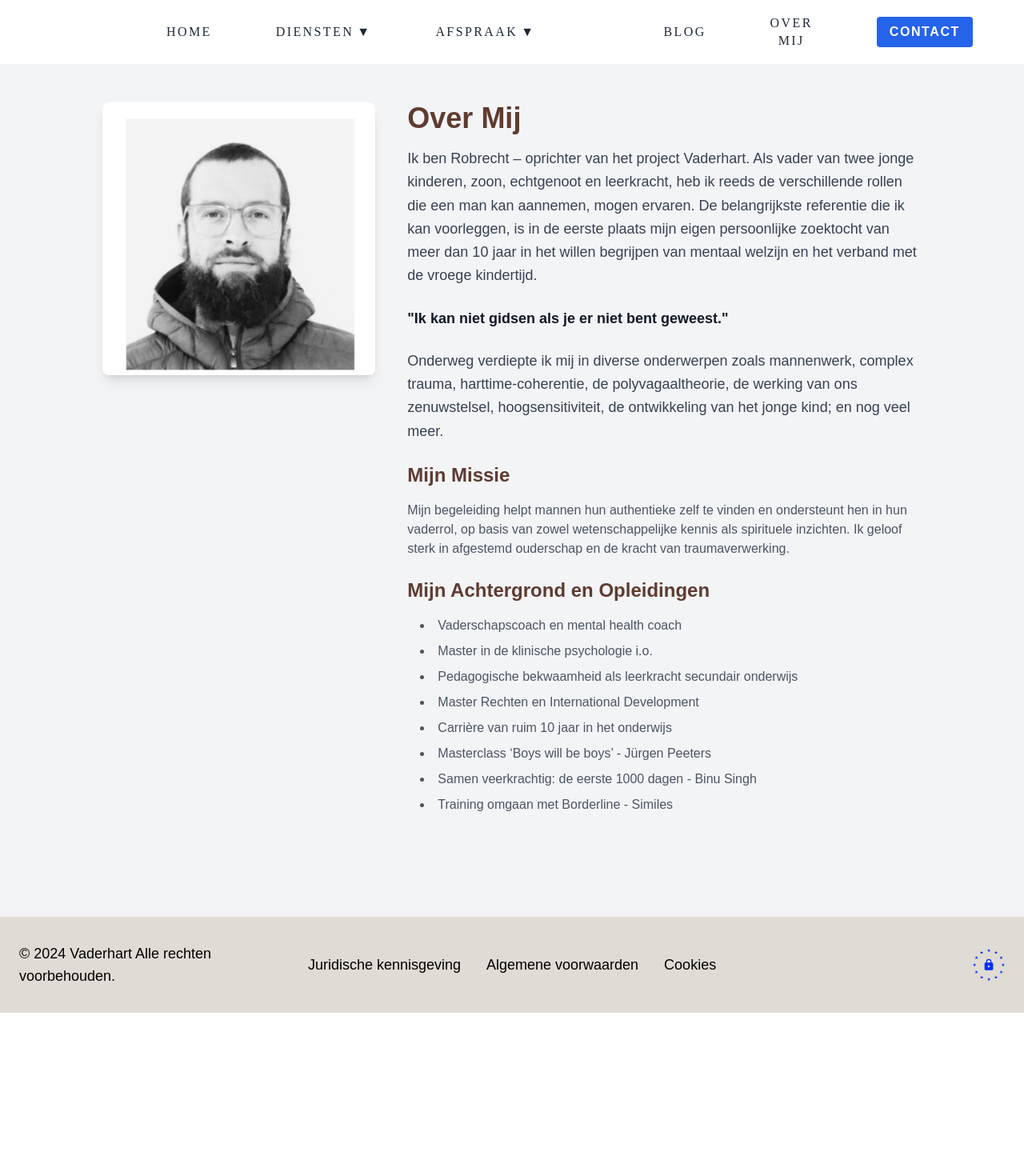
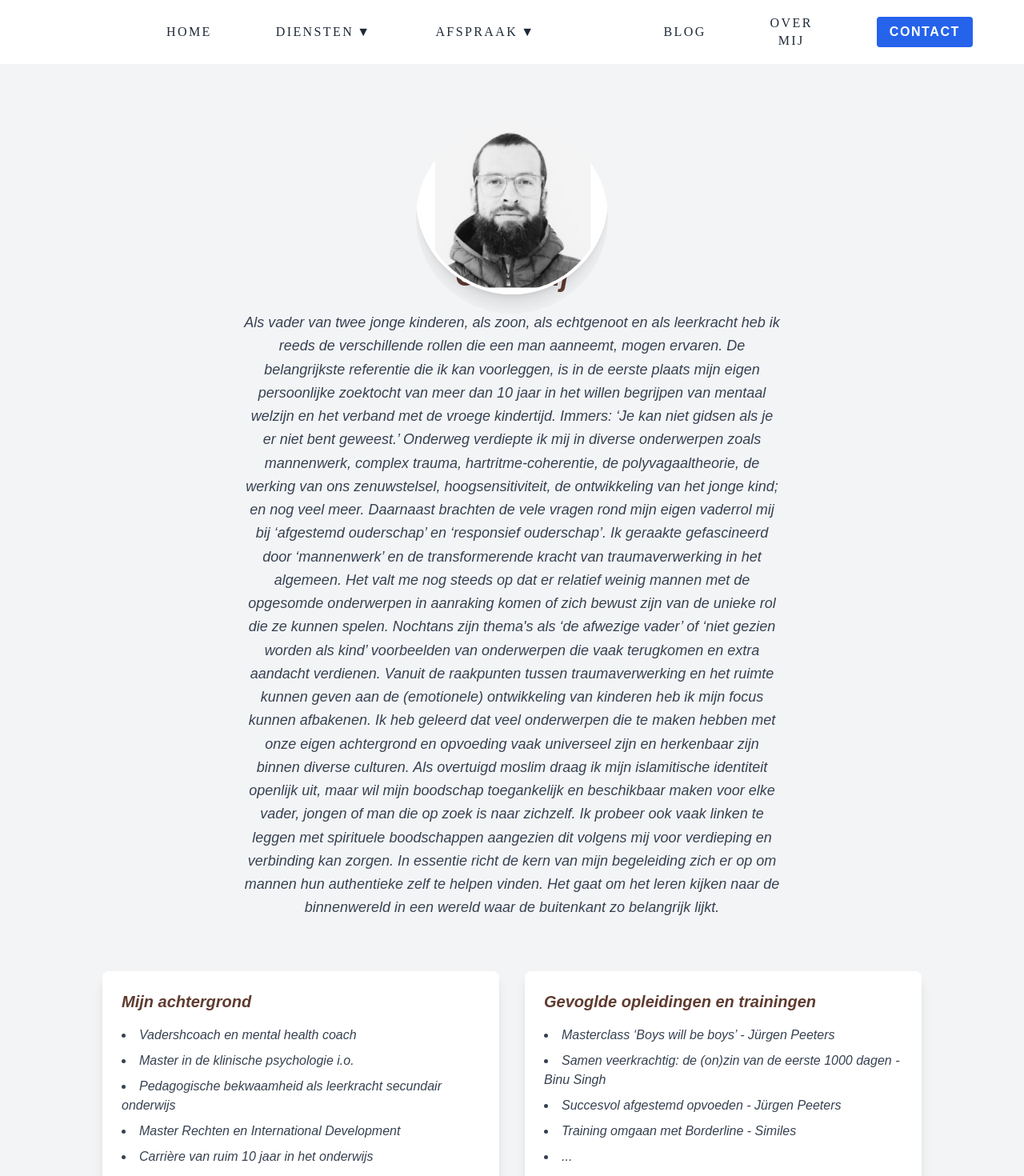
Before and after one commit to mosisgaye/father, a Next.js app: page /about in a window 1280 px wide. Shown: the top 1470 px of the page at 80% size. Before the commit the page ends 1266 px from the top, so only its background shows below. Built offline with nearby package versions, Linux system fonts and the light colour scheme.

Commit message:
Description des modifications

```diff
--- a/app/about/page.tsx
+++ b/app/about/page.tsx
@@ -1,67 +1,126 @@
-'use client'
-import React from 'react';
-import { motion } from 'framer-motion';
+"use client";
+import React from "react";
+import { motion } from "framer-motion";
 
 const About: React.FC = () => {
   return (
-    <section className="bg-gray-100 py-32 px-6">
-      <div className="container mx-auto max-w-screen-lg flex flex-col md:flex-row items-center md:items-start">
-
+    <section className="bg-gray-100 py-32 px-6 relative">
+      <div className="container mx-auto max-w-screen-lg text-center">
         {/* Profile Image */}
         <motion.div
-          initial={{ opacity: 0, x: -20 }}
-          animate={{ opacity: 1, x: 0 }}
+          initial={{ opacity: 0, scale: 0.9 }}
+          animate={{ opacity: 1, scale: 1 }}
           transition={{ duration: 0.8 }}
-          className="w-full md:w-1/3 mb-8 md:mb-0"
+          className="relative inline-block w-40 h-40 md:w-60 md:h-60 mb-6 mx-auto"
+          style={{
+            marginBottom: "-50px", // Immersion partielle de l'image dans le texte
+          }}
         >
           <img
             src="/images/profil.jpg" // Replace with the path to your profile photo
             alt="Robrecht"
-            className="w-full h-auto rounded-lg shadow-lg"
+            className="rounded-full shadow-xl border-4 border-white object-cover w-full h-full"
+            style={{
+              clipPath: "circle(50% at 50% 60%)",
+            }}
           />
         </motion.div>
 
-        {/* Content Section */}
-        <motion.div
-          initial={{ opacity: 0, x: 20 }}
-          animate={{ opacity: 1, x: 0 }}
-          transition={{ duration: 0.8 }}
-          className="w-full md:w-2/3 pl-0 md:pl-10"
+        {/* Title */}
+        <motion.h2
+          initial={{ opacity: 0, y: -20 }}
+          animate={{ opacity: 1, y: 0 }}
+          transition={{ duration: 0.8, delay: 0.2 }}
+          className="text-4xl font-bold text-[#5f3b2f] mb-6 italic"
         >
-          <h2 className="text-4xl font-bold text-[#5f3b2f] mb-4">Over Mij</h2>
-          <p className="text-lg text-gray-700 mb-6 leading-relaxed">
-            Ik ben Robrecht – oprichter van het project Vaderhart. Als vader van twee jonge kinderen, zoon, echtgenoot en leerkracht, heb ik reeds de verschillende rollen die een man kan aannemen, mogen ervaren. De belangrijkste referentie die ik kan voorleggen, is in de eerste plaats mijn eigen persoonlijke zoektocht van meer dan 10 jaar in het willen begrijpen van mentaal welzijn en het verband met de vroege kindertijd.
-          </p>
-          <p className="text-lg font-semibold text-gray-900 mb-6 leading-relaxed">
-            "Ik kan niet gidsen als je er niet bent geweest."
-          </p>
-          <p className="text-lg text-gray-700 mb-6 leading-relaxed">
-            Onderweg verdiepte ik mij in diverse onderwerpen zoals mannenwerk, complex trauma, harttime-coherentie, de polyvagaaltheorie, de werking van ons zenuwstelsel, hoogsensitiviteit, de ontwikkeling van het jonge kind; en nog veel meer.
-          </p>
+          Over Mij
+        </motion.h2>
 
-          {/* Background and Mission */}
-          <div className="text-gray-600 mb-6">
-            <h3 className="text-2xl font-semibold text-[#5f3b2f] mb-4">Mijn Missie</h3>
-            <p className="mb-4">
-              Mijn begeleiding helpt mannen hun authentieke zelf te vinden en ondersteunt hen in hun vaderrol, op basis van zowel wetenschappelijke kennis als spirituele inzichten. Ik geloof sterk in afgestemd ouderschap en de kracht van traumaverwerking.
-            </p>
-          </div>
+        {/* Text Content */}
+        <motion.p
+          initial={{ opacity: 0, y: 20 }}
+          animate={{ opacity: 1, y: 0 }}
+          transition={{ duration: 0.8, delay: 0.4 }}
+          className="text-gray-700 text-lg italic leading-relaxed max-w-2xl mx-auto"
+        >
+          Als vader van twee jonge kinderen, als zoon, als echtgenoot en als
+          leerkracht heb ik reeds de verschillende rollen die een man aanneemt,
+          mogen ervaren. De belangrijkste referentie die ik kan voorleggen, is
+          in de eerste plaats mijn eigen persoonlijke zoektocht van meer dan 10
+          jaar in het willen begrijpen van mentaal welzijn en het verband met de
+          vroege kindertijd. Immers: ‘Je kan niet gidsen als je er niet bent
+          geweest.’ Onderweg verdiepte ik mij in diverse onderwerpen zoals
+          mannenwerk, complex trauma, hartritme-coherentie, de
+          polyvagaaltheorie, de werking van ons zenuwstelsel, hoogsensitiviteit,
+          de ontwikkeling van het jonge kind; en nog veel meer.
+          Daarnaast brachten de vele vragen rond mijn eigen vaderrol mij bij
+          ‘afgestemd ouderschap’ en ‘responsief ouderschap’. Ik geraakte
+          gefascineerd door ‘mannenwerk’ en de transformerende kracht van
+          traumaverwerking in het algemeen. Het valt me nog steeds op dat er
+          relatief weinig mannen met de opgesomde onderwerpen in aanraking komen
+          of zich bewust zijn van de unieke rol die ze kunnen spelen. Nochtans
+          zijn thema's als ‘de afwezige vader’ of ‘niet gezien worden als kind’
+          voorbeelden van onderwerpen die vaak terugkomen en extra aandacht
+          verdienen. Vanuit de raakpunten tussen traumaverwerking en het ruimte
+          kunnen geven aan de (emotionele) ontwikkeling van kinderen heb ik mijn
+          focus kunnen afbakenen.
+          Ik heb geleerd dat veel onderwerpen die te maken hebben met onze eigen
+          achtergrond en opvoeding vaak universeel zijn en herkenbaar zijn
+          binnen diverse culturen. Als overtuigd moslim draag ik mijn
+          islamitische identiteit openlijk uit, maar wil mijn boodschap
+          toegankelijk en beschikbaar maken voor elke vader, jongen of man die
+          op zoek is naar zichzelf. Ik probeer ook vaak linken te leggen met
+          spirituele boodschappen aangezien dit volgens mij voor verdieping en
+          verbinding kan zorgen. In essentie richt de kern van mijn begeleiding
+          zich er op om mannen hun authentieke zelf te helpen vinden. Het gaat
+          om het leren kijken naar de binnenwereld in een wereld waar de
+          buitenkant zo belangrijk lijkt.
+        </motion.p>
+      </div>
 
-          {/* Background and Education */}
-          <div className="text-gray-600">
-            <h3 className="text-2xl font-semibold text-[#5f3b2f] mb-4">Mijn Achtergrond en Opleidingen</h3>
-            <ul className="list-disc list-inside ml-4 space-y-2">
-              <li>Vaderschapscoach en mental health coach</li>
+
+      <div className="container mx-auto max-w-screen-lg mt-16">
+        <div className="grid grid-cols-1 md:grid-cols-2 gap-8">
+          <motion.div
+            initial={{ opacity: 0, scale: 0.9 }}
+            animate={{ opacity: 1, scale: 1 }}
+            transition={{ duration: 0.8, delay: 0.5 }}
+            className="bg-white p-6 rounded-lg shadow-lg"
+          >
+            <h3 className="text-xl font-semibold text-[#5f3b2f] mb-4 italic">
+              Mijn achtergrond
+            </h3>
+            <ul className="list-disc list-inside text-gray-700 space-y-2 italic">
+              <li>Vadershcoach en mental health coach</li>
               <li>Master in de klinische psychologie i.o.</li>
-              <li>Pedagogische bekwaamheid als leerkracht secundair onderwijs</li>
+              <li>
+                Pedagogische bekwaamheid als leerkracht secundair onderwijs
+              </li>
               <li>Master Rechten en International Development</li>
               <li>Carrière van ruim 10 jaar in het onderwijs</li>
+            </ul>
+          </motion.div>
+          <motion.div
+            initial={{ opacity: 0, scale: 0.9 }}
+            animate={{ opacity: 1, scale: 1 }}
+            transition={{ duration: 0.8, delay: 0.6 }}
+            className="bg-white p-6 rounded-lg shadow-lg"
+          >
+            <h3 className="text-xl font-semibold text-[#5f3b2f] mb-4 italic">
+              Gevoglde opleidingen en trainingen
+            </h3>
+            <ul className="list-disc list-inside text-gray-700 space-y-2 italic">
               <li>Masterclass ‘Boys will be boys’ - Jürgen Peeters</li>
-              <li>Samen veerkrachtig: de eerste 1000 dagen - Binu Singh</li>
+              <li>
+                Samen veerkrachtig: de (on)zin van de eerste 1000 dagen - Binu
+                Singh
+              </li>
+              <li>Succesvol afgestemd opvoeden - Jürgen Peeters</li>
               <li>Training omgaan met Borderline - Similes</li>
+              <li>...</li>
             </ul>
-          </div>
-        </motion.div>
+          </motion.div>
+        </div>
       </div>
     </section>
   );
```
